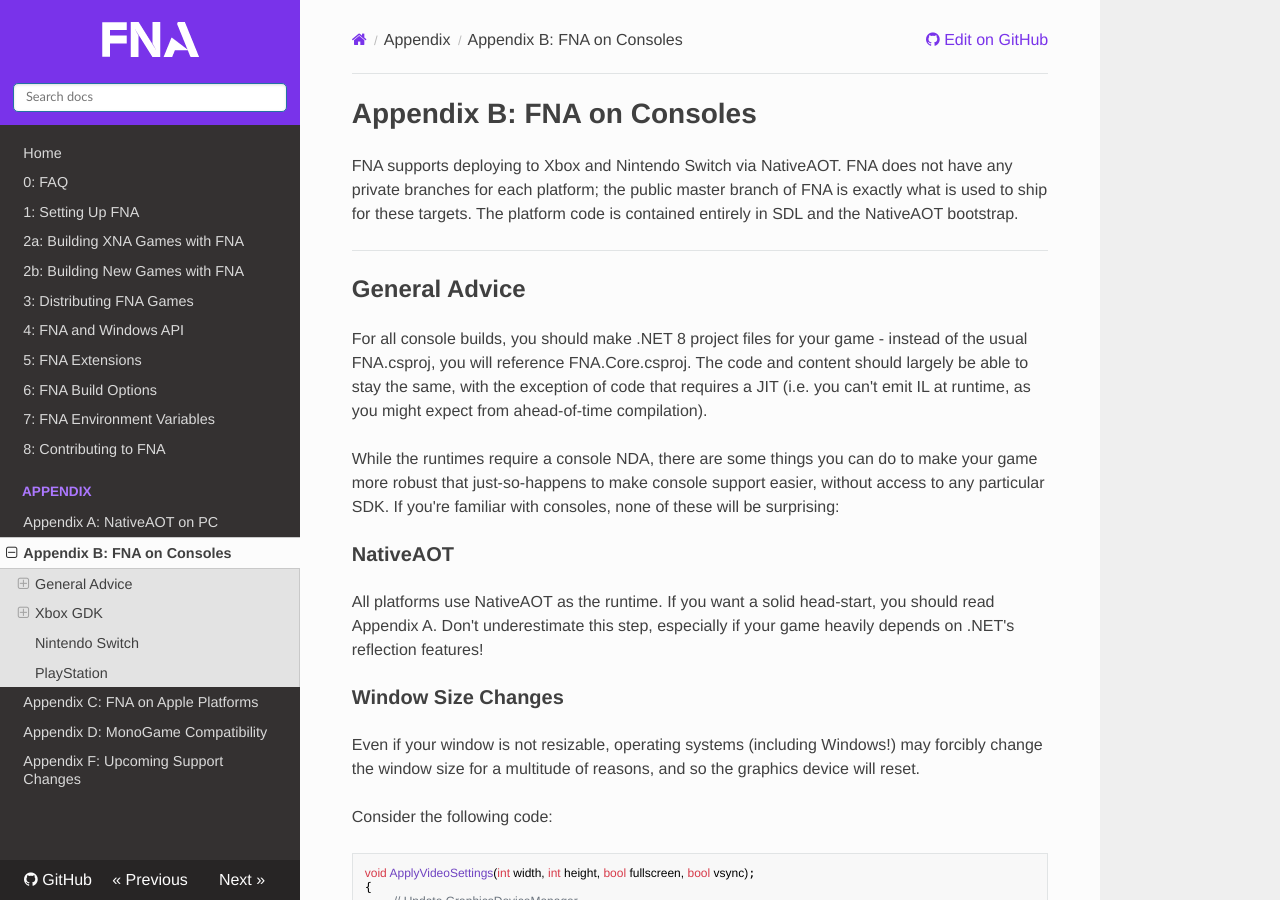
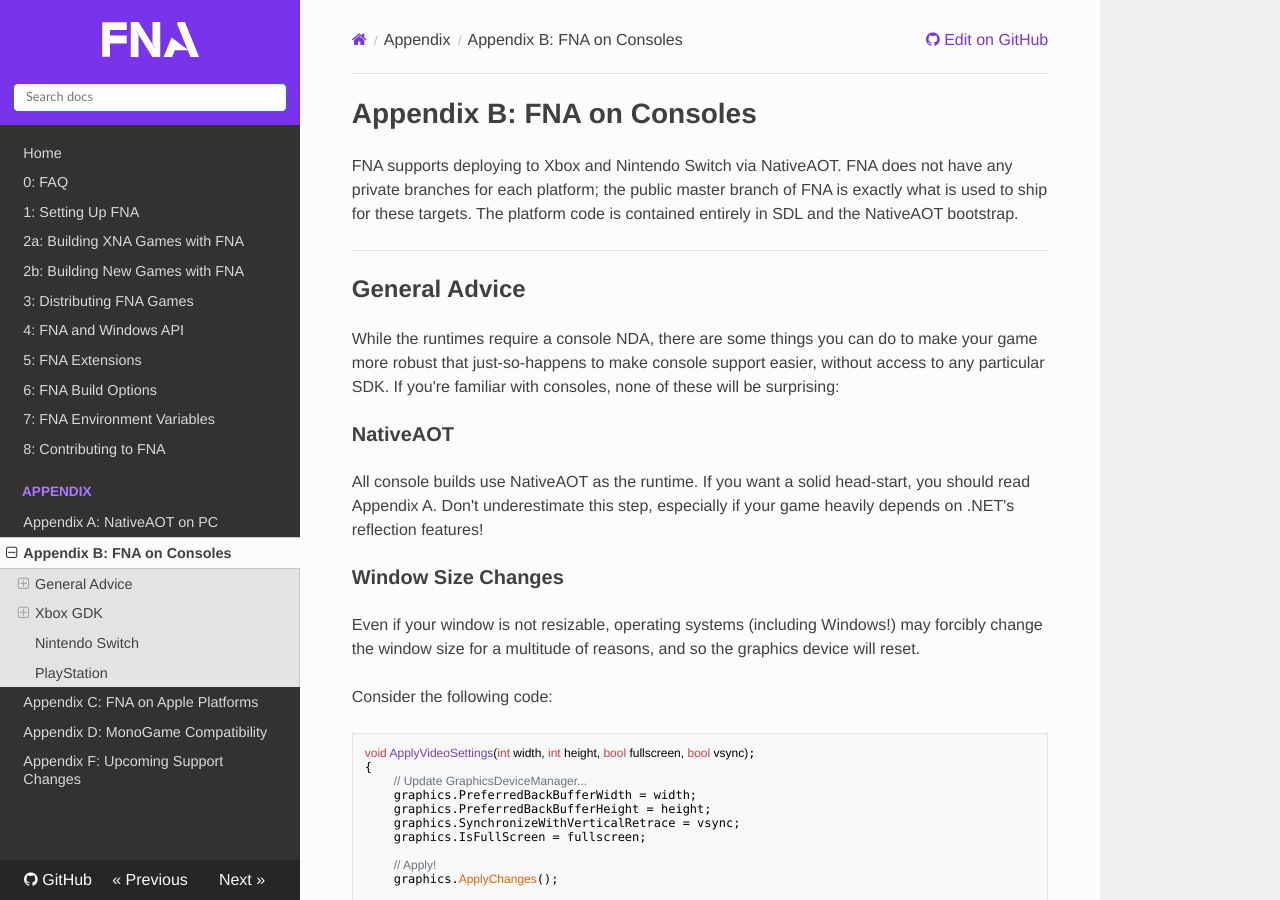
Before and after one commit to FNA-XNA/docs, an MkDocs documentation site: the page built from docs/appendix/Appendix-B:-FNA-on-Consoles.md, in a window 1280 px wide and 900 px high. Built offline with MkDocs 1.6.1, drawn with Linux system fonts in a browser that asks for light colours; nearby versions of some CDN libraries.

Commit message:
AOT: Move note about project files from Console page to NativeAOT page

```diff
--- a/docs/appendix/Appendix-B:-FNA-on-Consoles.md
+++ b/docs/appendix/Appendix-B:-FNA-on-Consoles.md
@@ -6,13 +6,11 @@
 
 ## General Advice
 
-For all console builds, you should make .NET 8 project files for your game - instead of the usual FNA.csproj, you will reference FNA.Core.csproj. The code and content should largely be able to stay the same, with the exception of code that requires a JIT (i.e. you can't emit IL at runtime, as you might expect from ahead-of-time compilation).
-
 While the runtimes require a console NDA, there are some things you can do to make your game more robust that just-so-happens to make console support easier, without access to any particular SDK. If you're familiar with consoles, none of these will be surprising:
 
 ### NativeAOT
 
-All platforms use NativeAOT as the runtime. If you want a solid head-start, you should read Appendix A. Don't underestimate this step, especially if your game heavily depends on .NET's reflection features!
+All console builds use NativeAOT as the runtime. If you want a solid head-start, you should read Appendix A. Don't underestimate this step, especially if your game heavily depends on .NET's reflection features!
 
 ### Window Size Changes
 Even if your window is not resizable, operating systems (including Windows!) may forcibly change the window size for a multitude of reasons, and so the graphics device will reset.
```
Also changed, not shown: docs/appendix/Appendix-A:-NativeAOT-on-PC.md (+2 -0 lines).
